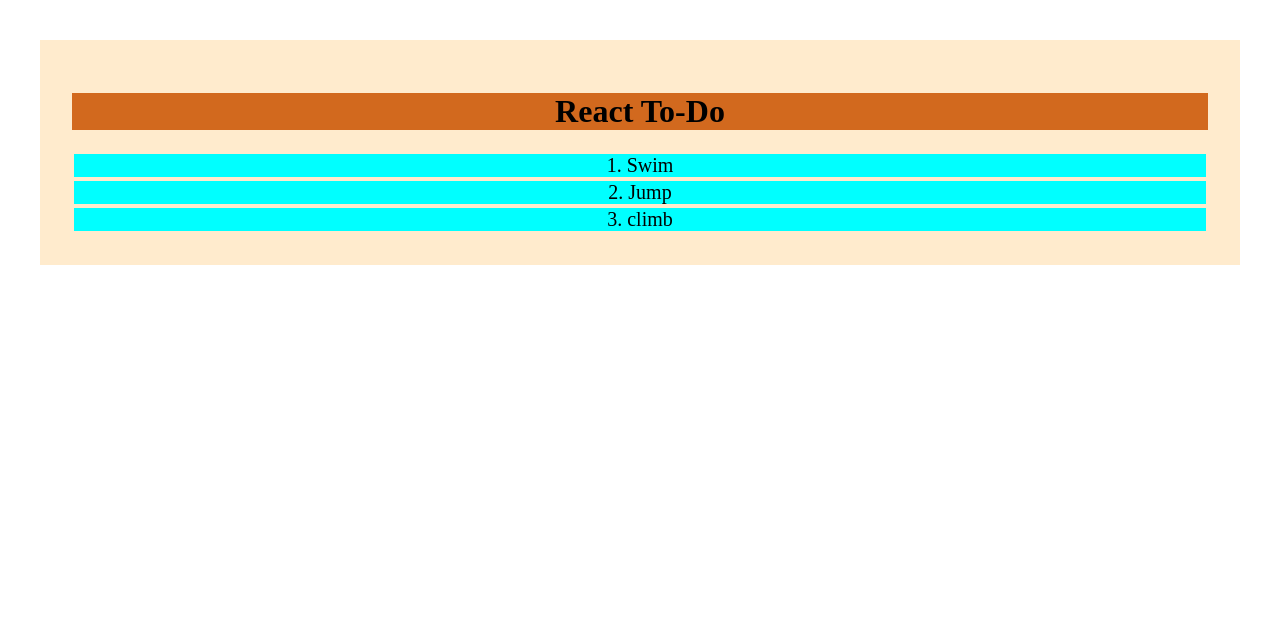
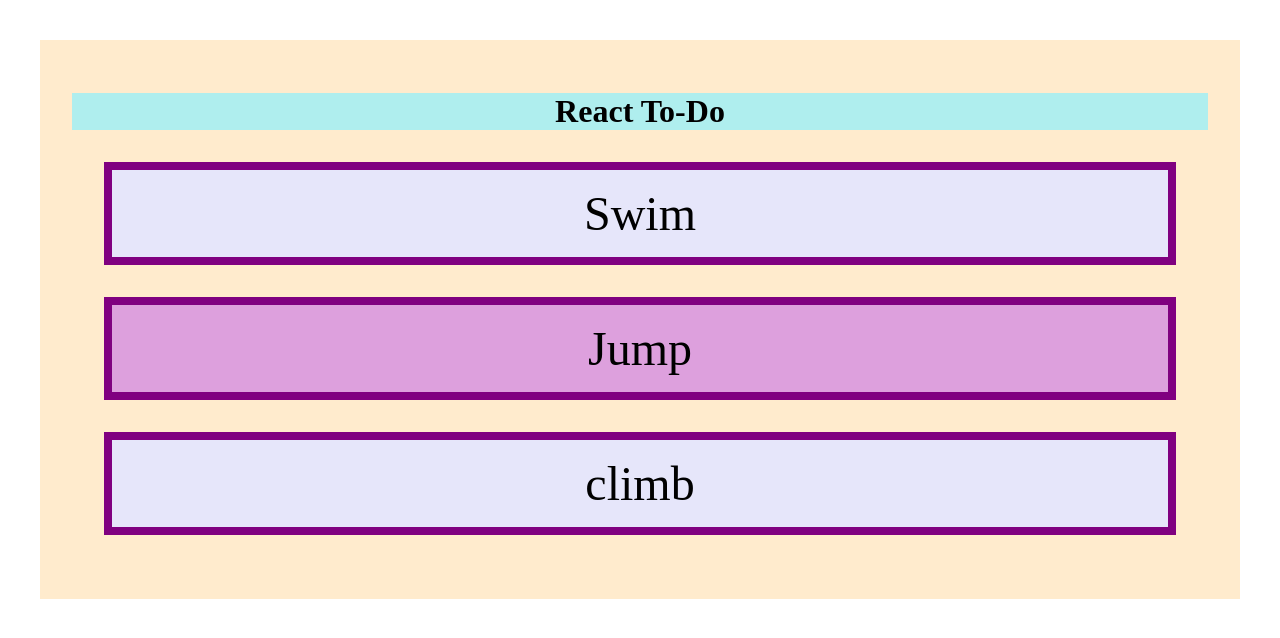
Before and after one commit to Iansogotthis/ToDos, a React (Vite) app: page / in a window 1280 px wide. Shown: the top 638 px of the page. Built offline with nearby package versions, Linux system fonts and the light colour scheme.

Commit message:
todolist b4 new style dropD

```diff
--- a/src/ToDoList/ToDoList.jsx
+++ b/src/ToDoList/ToDoList.jsx
@@ -1,14 +1,15 @@
-import { ToDoListItem } from "../ToDoListItem/ToDoListItem";
+import ToDoListItem from "../ToDoListItem/ToDoListItem";
+import PropTypes from "prop-types";
 
 export default function ToDoList({ todos }) {
-  const toDoListItems = todos.map(function(todo, index) {
+  function createToDoListItem(todo, index) {
+    return <ToDoListItem key={index} todo={todo} index={index + 1} />;
+  }
 
-    return <ToDoListItem key={index} todo={ `${index  + 1}. ${todo}`} />;
-  });
+  const toDoListItems = todos.map(createToDoListItem);
 
-  return (
-    <ul>
-      {toDoListItems}
-    </ul>
-  );
+  return <ul>{toDoListItems}</ul>;
 }
+ToDoList.propTypes = {
+  todos: PropTypes.array.isRequired,
+};
--- /dev/null
+++ b/src/ToDoListItem/ToDoListItem.css
@@ -0,0 +1,7 @@
+.ToDoListItem {
+    margin: 4vmin;
+    padding: 2vmin;
+    border: 1vmin solid purple;
+    list-style: none;
+    font-size: 6vmin;
+  }
--- a/src/ToDoListItem/ToDoListItem.jsx
+++ b/src/ToDoListItem/ToDoListItem.jsx
@@ -1,13 +1,19 @@
-export function ToDoListItem({ todo }){
-  return(
-  <>
-  <div>
-    <ul>
-     <li className = "todo">{todo}</li>
-   </ul>
-   </div>
-   </>
-   )
+import "./ToDoListItem.css";
+import PropTypes from 'prop-types';
+
+export default function ToDoListItem({ todo, index }) {
+  return (
+    <li
+      className="ToDoListItem"
+      style={{
+        backgroundColor: index % 2 ? "lavender" : "plum"
+      }}
+    >
+      {todo}
+    </li>
+  );
 }
-
-export default ToDoListItem;
+ToDoListItem.propTypes = {
+  todo: PropTypes.string.isRequired,
+  index: PropTypes.number.isRequired,
+};
--- a/src/index.css
+++ b/src/index.css
@@ -8,7 +8,7 @@
 }
 .App h1{
 
-  background-color: chocolate;
+  background-color: paleturquoise;
 }
 
 .List{
```
